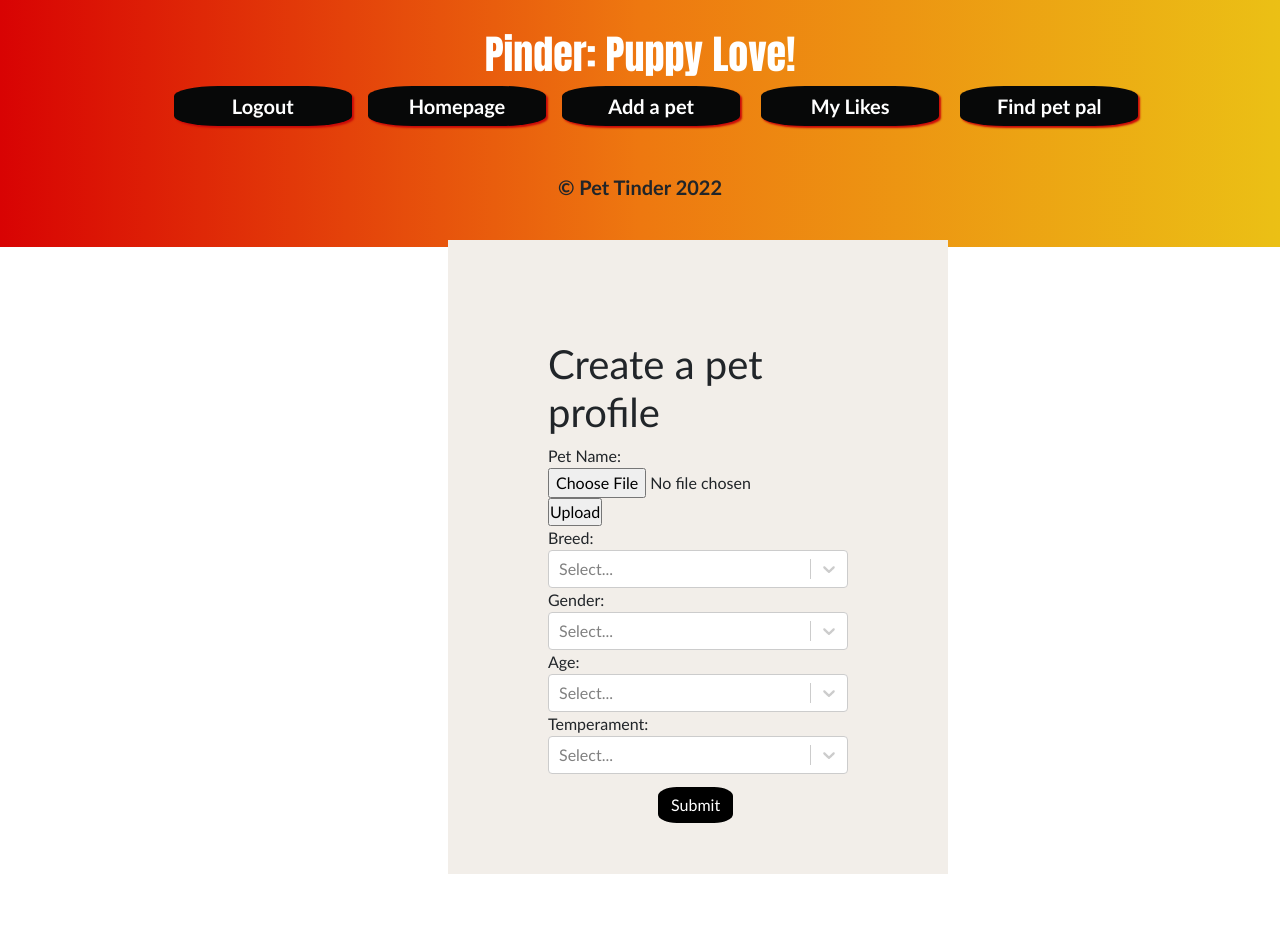
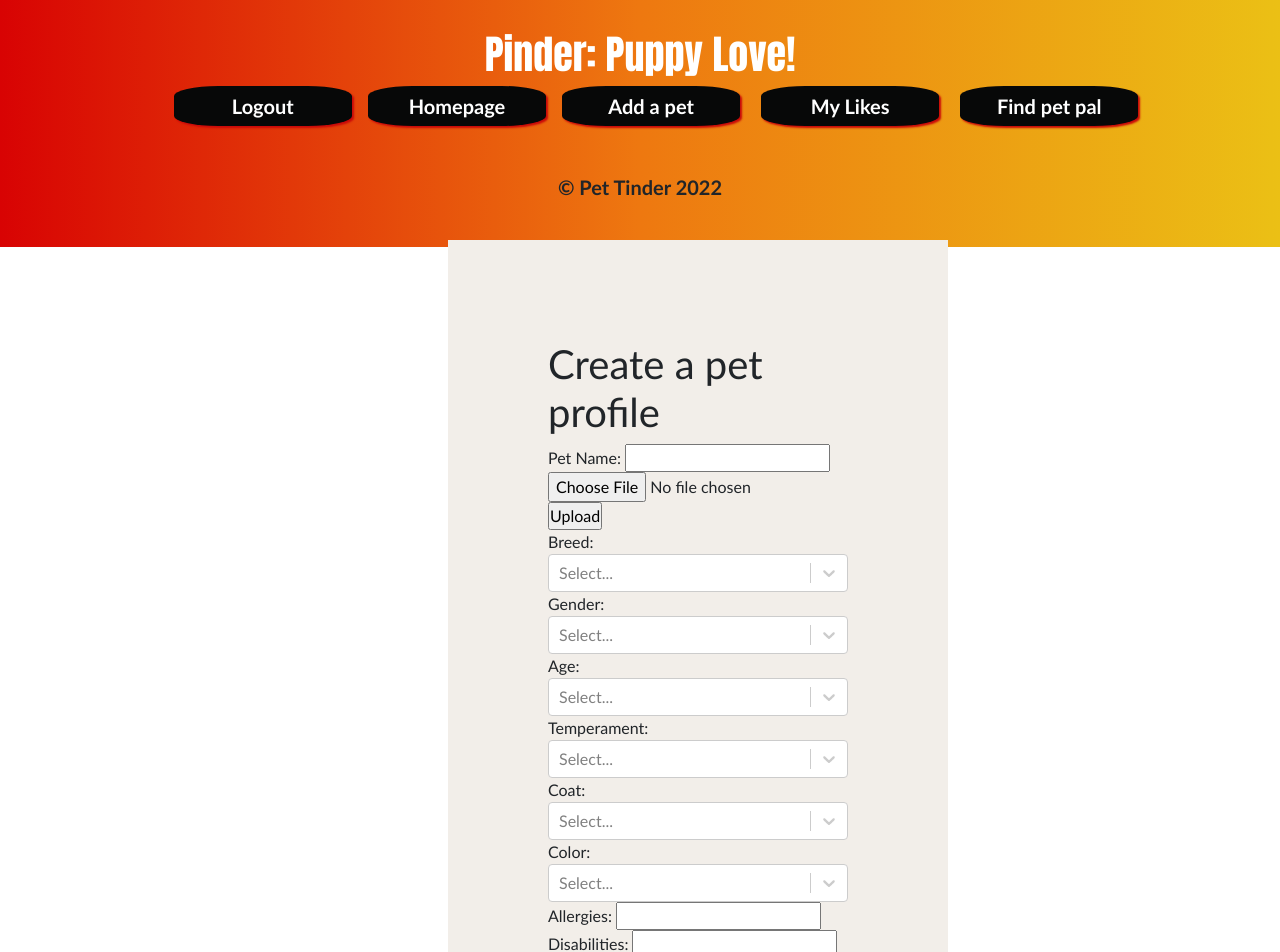
Before and after one commit to chrislee-webdev/pet-tinder, a React (Create React App) app in the folder client/: page /add-pet in a window 1280 px wide. Shown: the top 952 px of the page. Before the commit the page ends 874 px from the top, so only its background shows below. Built offline with nearby package versions, Linux system fonts and the light colour scheme; sample sign-in values are in the browser's storage.

Commit message:
add pet page adds pet to user

```diff
--- a/client/src/components/AddPet/index.js
+++ b/client/src/components/AddPet/index.js
@@ -6,40 +6,66 @@ import { ADD_PET } from "../../utils/mutations";
 import Auth from "../../utils/auth";
 
 const Age = [
-  { label: "0 - 1", value: 1 },
-  { label: "1 - 3", value: 2 },
-  { label: "3 - 5", value: 3 },
-  { label: "5 - 7", value: 4 },
-  { label: "8+", value: 5 },
+  { label: "0 - 1", name: "age" },
+  { label: "1 - 3", name: "age" },
+  { label: "3 - 5", name: "age" },
+  { label: "5 - 7", name: "age" },
+  { label: "8+", name: "age" },
 ];
 
 const Gender = [
-  { label: "Male", value: 1 },
-  { label: "Female", value: 2 },
+  { label: "Male", name: "gender" },
+  { label: "Female", name: "gender" },
 ];
 
 const Temper = [
-  { label: "Happy", value: 1 },
-  { label: "Eager to please", value: 2 },
-  { label: "Friendly", value: 3 },
-  { label: "Excellent family dog", value: 4 },
-  { label: "Stubborn", value: 5 },
+  { label: "Happy", name: "temperment" },
+  { label: "Eager to please", name: "temperment" },
+  { label: "Friendly", name: "temperment" },
+  { label: "Excellent family dog", name: "temperment" },
+  { label: "Stubborn", name: "temperment" },
 ];
 
 const Breed = [
-  { label: "French Bulldog", value: 1 },
-  { label: "Golden Retriever", value: 2 },
-  { label: "Shiba Inu", value: 3 },
-  { label: "Poodle", value: 4 },
-  { label: "Samoyed", value: 5 },
+  { label: "French Bulldog", name: "breed" },
+  { label: "Golden Retriever", name: "breed" },
+  { label: "Shiba Inu", name: "breed" },
+  { label: "Poodle", name: "breed" },
+  { label: "Samoyed", name: "breed" },
 ];
+
+const coat = [
+  { label: "Long", name: "coat" },
+  { label: "Short", name: "coat" },
+  { label: "Medium", name: "coat" },
+  { label: "Double Coat", name: "coat" },
+  { label: "Curly", name: "coat" },
+  { label: "Wire", name: "coat" },
+  { label: "Silky", name: "coat" },
+  { label: "Hairless", name: "coat" },
+];
+
+const color = [
+  { label: "Black", name: "color" },
+  { label: "White", name: "color" },
+  { label: "Blonde", name: "color" },
+  { label: "Brown", name: "color" },
+  { label: "Grey", name: "color" },
+];
+
 const AddPet = () => {
   const [addPetData, setAddPetData] = useState({
+    name: "",
     age: "",
     gender: "",
-    temper: "",
     breed: "",
     picture: "",
+    temperment: "",
+    coat: "",
+    color: "",
+    allergies: "",
+    disabilities: "",
+    funFact: "",
   });
 
   const [addPet, { error }] = useMutation(ADD_PET);
@@ -82,11 +108,12 @@ const AddPet = () => {
     }
   };
 
-  const handleChange = async (event) => {
-    const { name, value } = event.target;
+  const handleChange = async (option) => {
+    const { name, value, label } = option;
+    console.log(`${name} ${value} ${label}`);
     setAddPetData({
       ...addPetData,
-      [name]: value,
+      [name]: label,
     });
   };
 
@@ -96,7 +123,7 @@ const AddPet = () => {
 
     try {
       const { data } = await addPet({
-        variables: { ...addPetData },
+        variables: { input: { ...addPetData } },
       });
       console.log(data);
       Auth.login(data.addPet.token);
@@ -104,19 +131,36 @@ const AddPet = () => {
       console.error(e);
     }
     setAddPetData({
+      name: "",
       age: "",
       gender: "",
-      temper: "",
       breed: "",
       picture: "",
+      temperment: "",
+      coat: "",
+      color: "",
+      allergies: "",
+      disabilities: "",
+      funFact: "",
     });
   };
+
+  console.log(addPetData);
 
   return (
     <section className="addPetContainer">
       <h1>Create a pet profile</h1>
       <form onSubmit={handleFormSubmit}>
-        <div>Pet Name:</div>
+        <div>
+          Pet Name:{" "}
+          <input
+            type={"text"}
+            name="name"
+            onChange={(e) =>
+              setAddPetData({ ...addPetData, [e.target.name]: e.target.value })
+            }
+          />
+        </div>
         <div value={addPetData.picture}>
           <input type={"file"} name={"petPic"} onChange={picChangeHandler} />
           <input
@@ -126,21 +170,84 @@ const AddPet = () => {
             value="Upload"
           />
         </div>
-        <div value={addPetData.breed} onChange={handleChange}>
-          Breed: <Select options={Breed} />
+        <div value={addPetData.breed}>
+          Breed:{" "}
+          <Select options={Breed} onChange={(option) => handleChange(option)} />
         </div>
 
-        <div value={addPetData.gender} onChange={handleChange}>
-          Gender: <Select options={Gender} />
+        <div value={addPetData.gender}>
+          Gender:{" "}
+          <Select
+            options={Gender}
+            onChange={(option) => handleChange(option)}
+          />
         </div>
 
-        <div value={addPetData.age} onChange={handleChange}>
-          Age: <Select options={Age} />
+        <div value={addPetData.age}>
+          Age:{" "}
+          <Select options={Age} onChange={(option) => handleChange(option)} />
         </div>
 
-        <div value={addPetData.temper} onChange={handleChange}>
-          Temperament: <Select options={Temper} />
+        <div value={addPetData.temper}>
+          Temperament:{" "}
+          <Select
+            options={Temper}
+            onChange={(e, option) => handleChange(e, option)}
+          />
         </div>
+
+        <div>
+          Coat:{" "}
+          <Select
+            options={coat}
+            onChange={(e, option) => handleChange(e, option)}
+          />
+        </div>
+
+        <div>
+          Color:{" "}
+          <Select
+            options={color}
+            onChange={(e, option) => handleChange(e, option)}
+          />
+        </div>
+
+        <div>
+          Allergies:{" "}
+          <input
+            type={"text"}
+            name={"allergies"}
+            value={addPetData.allergies}
+            onChange={(e) =>
+              setAddPetData({ ...addPetData, [e.target.name]: e.target.value })
+            }
+          />
+        </div>
+
+        <div>
+          Disabilities:{" "}
+          <input
+            type={"text"}
+            name={"disabilities"}
+            value={addPetData.diabilities}
+            onChange={(e) =>
+              setAddPetData({ ...addPetData, [e.target.name]: e.target.value })
+            }
+          />
+        </div>
+
+        <div>
+          Fun Fact:{" "}
+          <input
+            type={"text"}
+            name={"funFact"}
+            value={addPetData.funFact}
+            onChange={(e) =>
+              setAddPetData({ ...addPetData, [e.target.name]: e.target.value })
+            }
+          />
+        </div>
+
         <button className="btn" type="submit">
           Submit
         </button>
--- a/client/src/utils/mutations.js
+++ b/client/src/utils/mutations.js
@@ -17,9 +17,8 @@ export const ADD_USER = gql`
 `;
 
 export const ADD_PET = gql`
-  mutation addPet($input: PetInput!) {
-    addPet(input: $PetInput) {
-      PetInput {
+  mutation AddPet($input: PetInput!) {
+    addPet(input: $input) {
       _id
       name
       picture
@@ -32,7 +31,7 @@ export const ADD_PET = gql`
       funFact
       disabilities
       allergies
-      }
+      likes
     }
   }
 `;
```
Also changed, not shown: 2 other files (tests, documents, lock files or other folders). Lines whose indentation alone changed are shown as unchanged.
